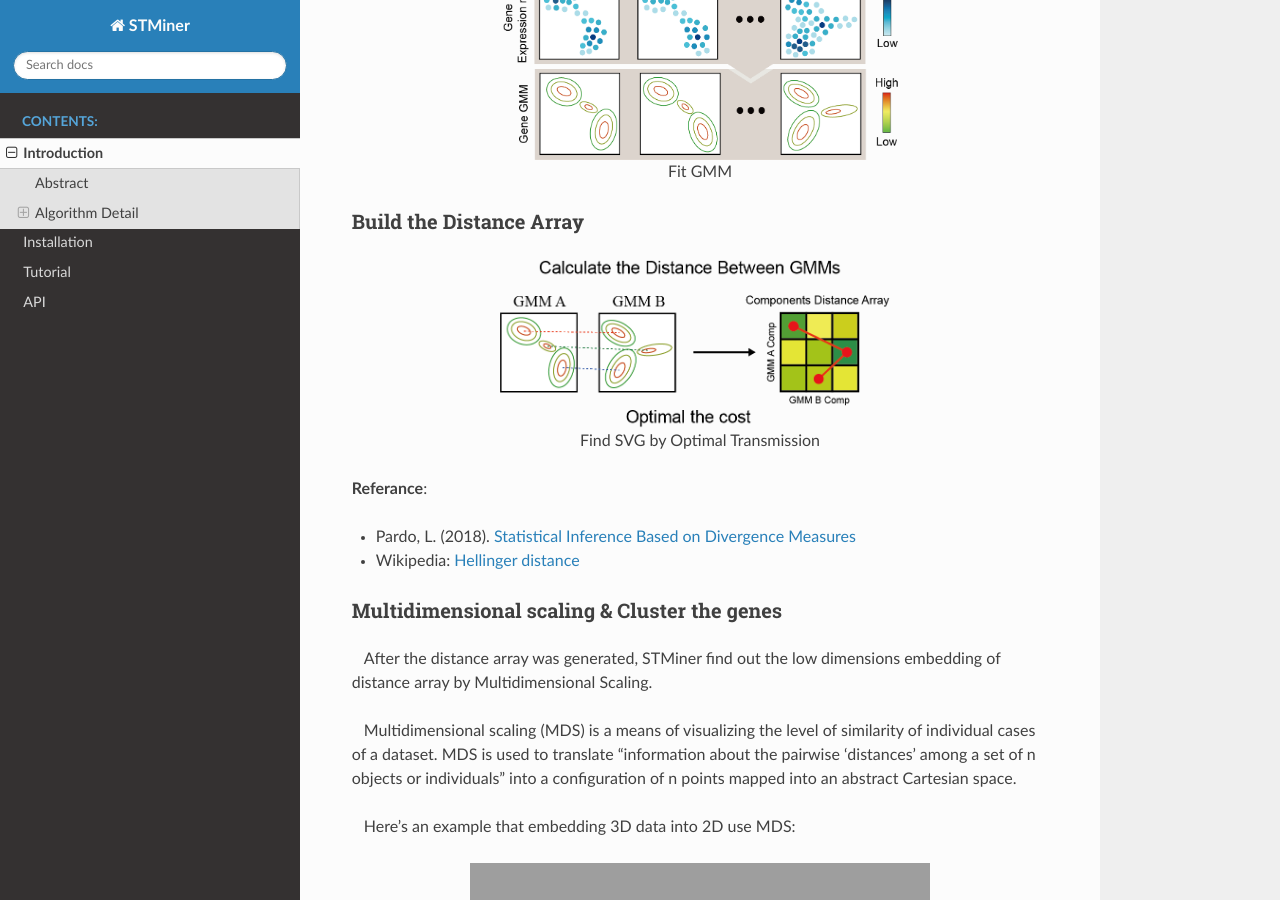
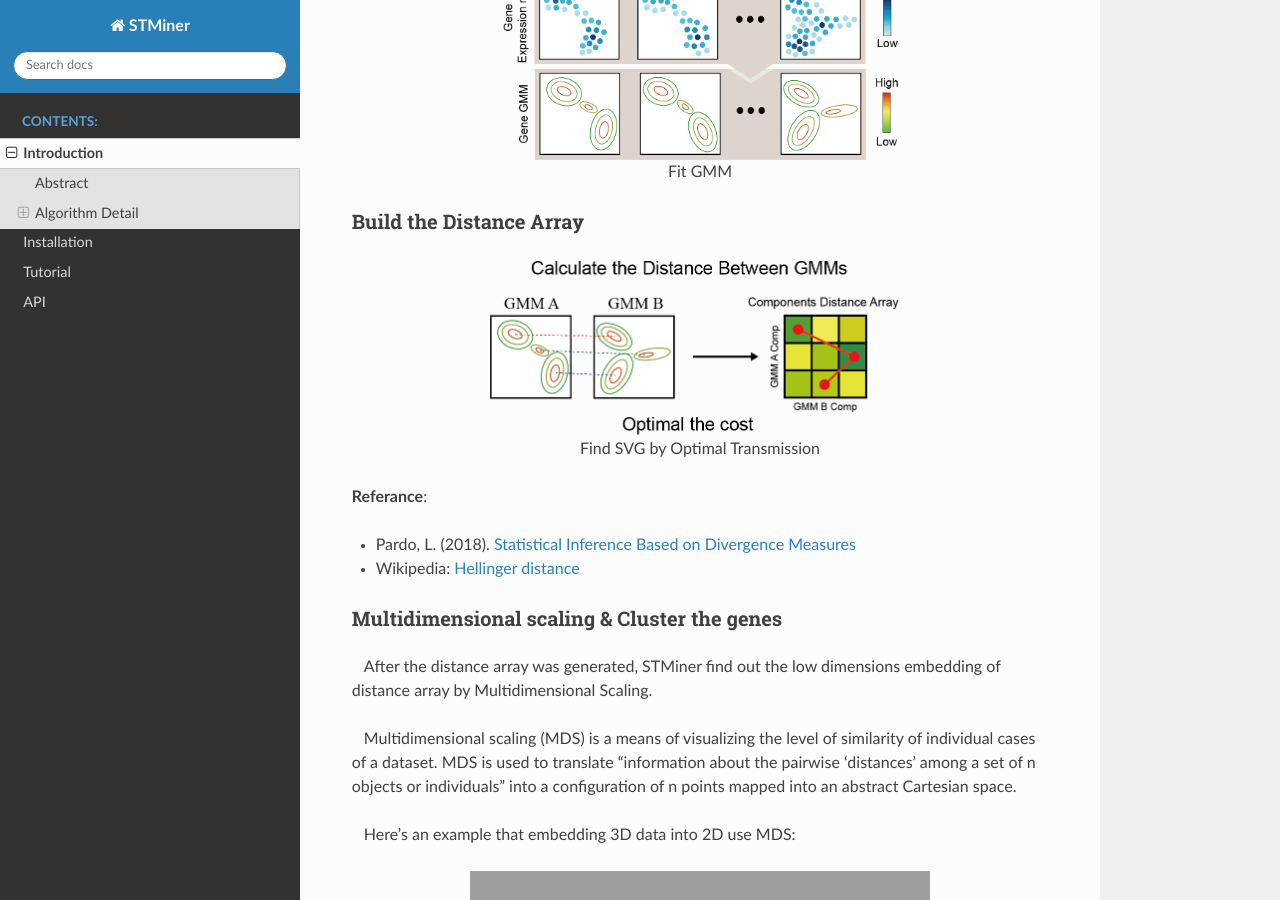
Before and after one commit to PSSUN/STMinerDoc, a Sphinx documentation site: the page built from source/Introduction/Introduction.md, in a window 1280 px wide and 900 px high, scrolled down 1962 px. Built offline with Sphinx 7.4.7 and the Read the Docs theme 2.0.0, drawn with Linux system fonts in a browser that asks for light colours; grey boxes are pictures that could not be loaded.

Commit message:
Update Introduction.md

```diff
--- a/source/Introduction/Introduction.md
+++ b/source/Introduction/Introduction.md
@@ -45,7 +45,7 @@ STMiner estimates the spatial variation level (SVL) by calculating the optimal t
 
 
 <div style="text-align: center">
-<img src="../_static/distance.png" width="400" style="text-align: center" />
+<img src="../_static/distance.png" width="420" style="text-align: center" />
 <p style="text-align: center">Find SVG by Optimal Transmission</p>
 </div>
 
```
